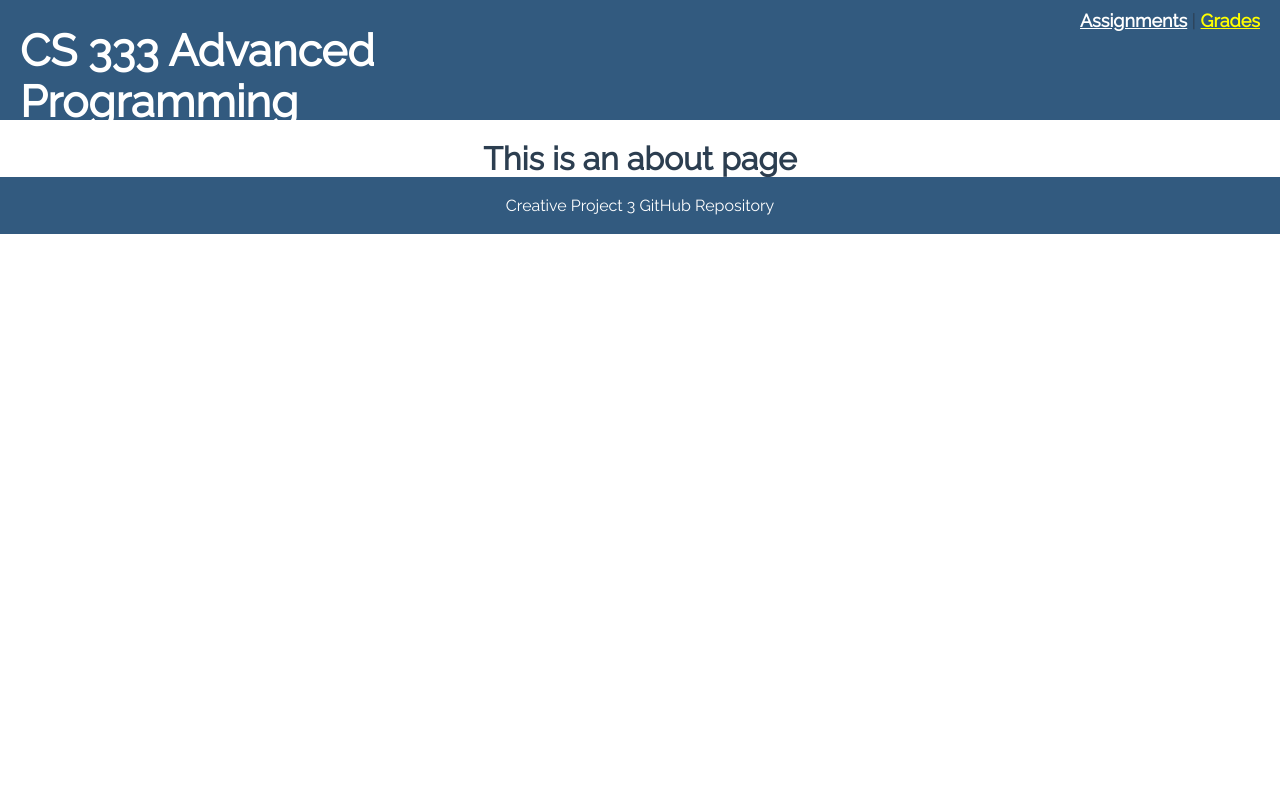
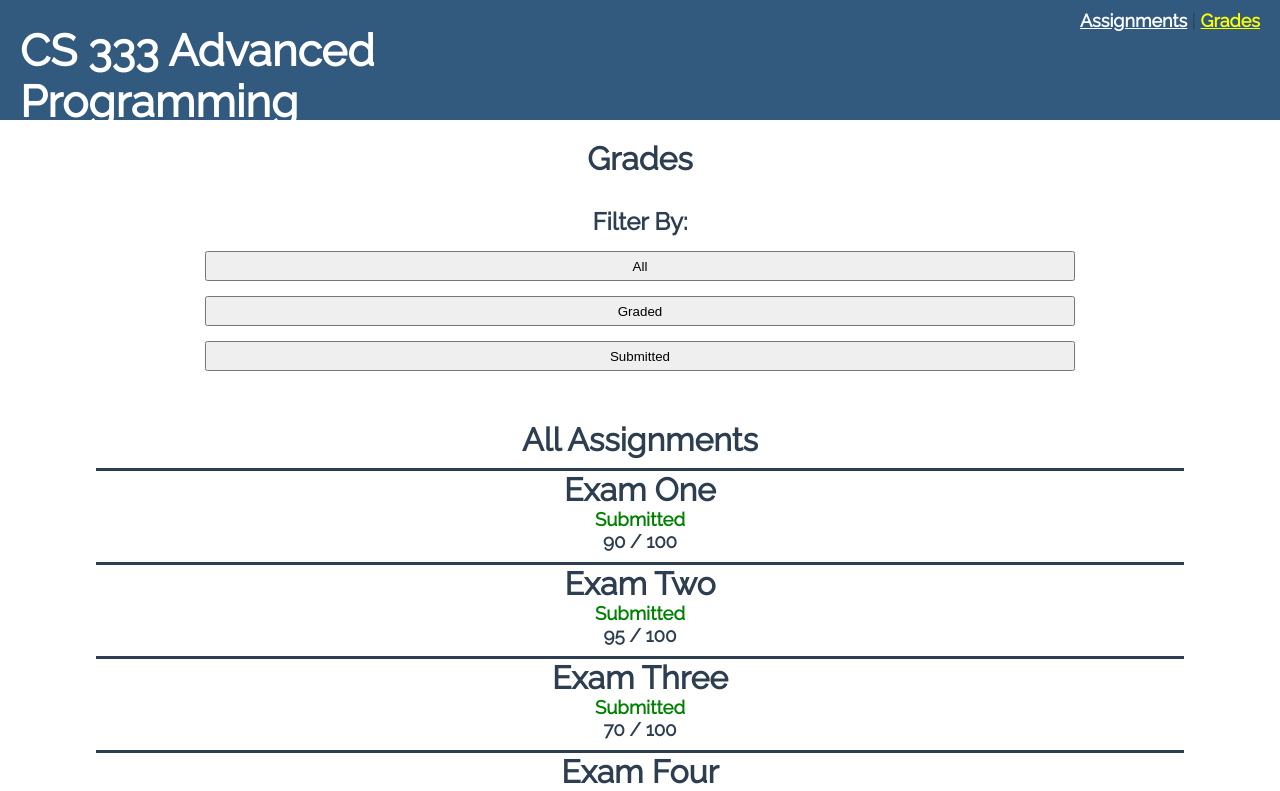
Before and after one commit to Pay10-VA/Creative-Project-3, a Vue app in the folder learning-management/: page /about in a window 1280 px wide. Shown: the top 791 px of the page. Built offline with nearby package versions, Linux system fonts and the light colour scheme.

Commit message:
List works, not filters

```diff
--- a/learning-management/src/components/AssignmentList.vue
+++ b/learning-management/src/components/AssignmentList.vue
@@ -42,7 +42,7 @@ export default {
 }
 </script>
 
-<style>
+<style scoped>
 
 #assignment-list {
   width: 85%;
--- /dev/null
+++ b/learning-management/src/components/GradesList.vue
@@ -0,0 +1,96 @@
+<template>
+  <div id="main-content">
+
+  <div id="filter">
+    <div>
+      <h2>Filter By: </h2>
+    </div>
+    <div>
+      <button @click="changeView(1)">All</button>
+      <button @click="changeView(2)">Graded</button>
+      <button @click="changeView(3)">Submitted</button>
+    </div>
+  </div>
+
+    <div id="grades-list">
+      <h1 v-if="this.$root.$data.view == 1">All Assignments</h1>
+      <h1 v-if="this.$root.$data.view == 2">Graded Assignments</h1>
+      <h1 v-if="this.$root.$data.view == 3">Submitted Assignments</h1>
+      <div v-for="assignment in assignments" :key="assignment.id" id="grade">
+        <div>
+          <h1>{{assignment.name}}</h1>
+          <h3 v-if="assignment.submitted" id="submitted">Submitted</h3>
+          <h3 v-else id="notSubmitted">Not Submitted</h3>
+        </div>
+        <div>
+        <h3>{{assignment.grade}} / {{assignment.points}}</h3>
+        <h3></h3>
+        </div>
+      </div>
+    </div>
+  </div>
+</template>
+
+<script>
+export default {
+  name: 'GradesList',
+  props: {
+    assignments: Array
+  },
+  methods: {
+    submission(work) {
+      if(work.submitted == true) {
+        work.submitted = false;
+      }
+      else {
+        work.submitted = true;
+      }
+    },
+    changeView(newView) {
+      this.$root.$data.view = newView;
+    }
+  }
+}
+</script>
+
+<style scoped>
+
+* {
+  margin: 0;
+  padding: 0;
+}
+
+#grades-list {
+  margin-top: 50px;
+
+}
+
+#submitted {
+  color: green;
+}
+
+#notSubmitted {
+  color: red;
+}
+
+#grade {
+  border: solid;
+  border-right: 0px;
+  border-left: 0px;
+  border-bottom: 0px;
+  margin-top: 10px;
+  margin-bottom: 10px;
+}
+
+#filter {
+  margin-top: 30px;
+}
+
+button {
+  width: 80%;
+  height: 30px;
+  margin-top: 15px;
+}
+
+
+</style>
--- a/learning-management/src/main.js
+++ b/learning-management/src/main.js
@@ -7,7 +7,8 @@ Vue.config.productionTip = false
 
 let data = {
   assignments: mock,
-  cart: []
+  cart: [],
+  view: 1
 }
 
 
--- a/learning-management/src/views/About.vue
+++ b/learning-management/src/views/About.vue
@@ -1,5 +1,48 @@
 <template>
   <div class="about">
-    <h1>This is an about page</h1>
+    <div>
+      <h1>Grades</h1>
+    </div>
+
+
+<GradesList :assignments="grades" />
+
+
   </div>
 </template>
+
+<script>
+import GradesList from "../components/GradesList.vue"
+export default {
+  name: 'Home',
+  components: {
+    GradesList
+  },
+  data() {
+    return {
+    }
+  },
+  computed: {
+    grades() {
+      return this.$root.$data.assignments;
+    }
+  },
+}
+</script>
+
+
+
+<style>
+.about {
+  min-height: calc(100vh - 120px - 57px); /*Keeps footer at the bottom*/
+  width: 85%;
+  margin-left: auto;
+  margin-right: auto;
+}
+
+#results {
+  width: 85%;
+}
+
+
+</style>
--- a/learning-management/src/views/Home.vue
+++ b/learning-management/src/views/Home.vue
@@ -31,4 +31,6 @@ export default {
     margin-top: 20px;
     font-family: 'Raleway', sans-serif;
   }
+
+
 </style>
```
